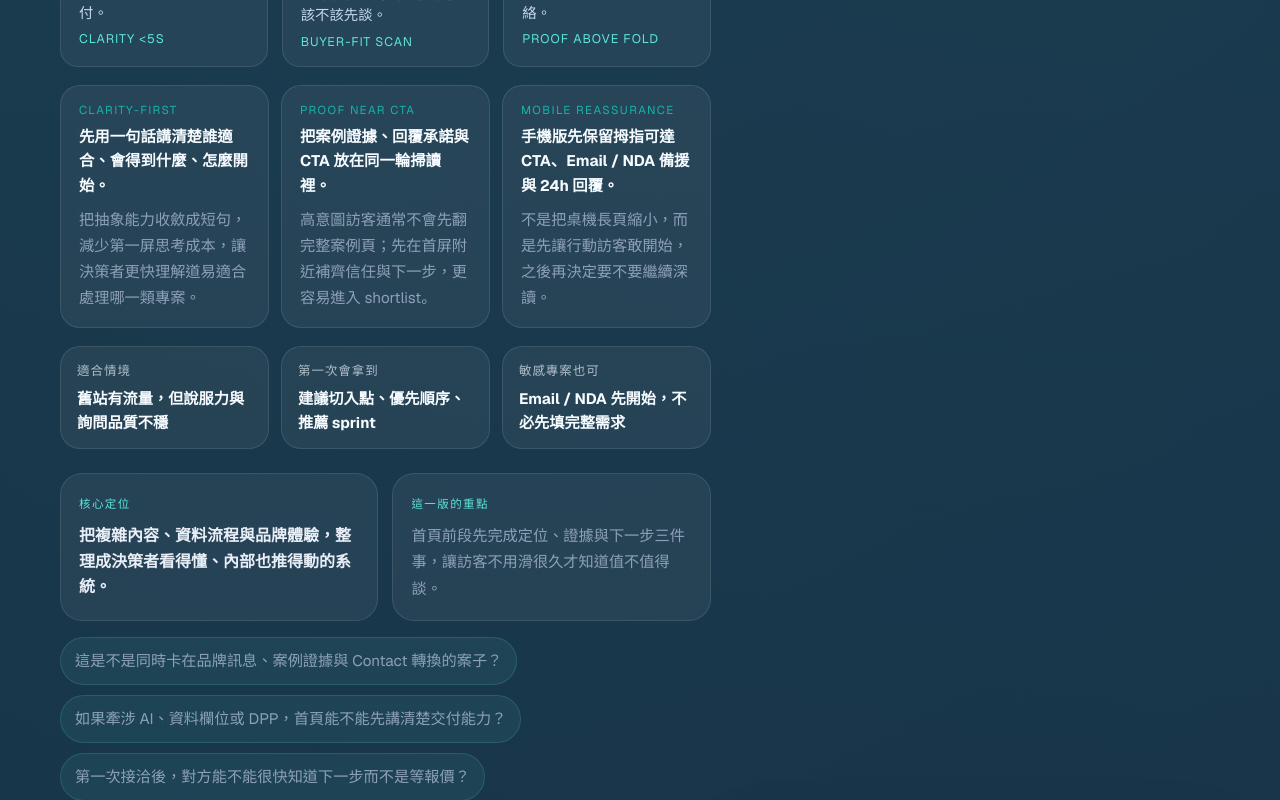
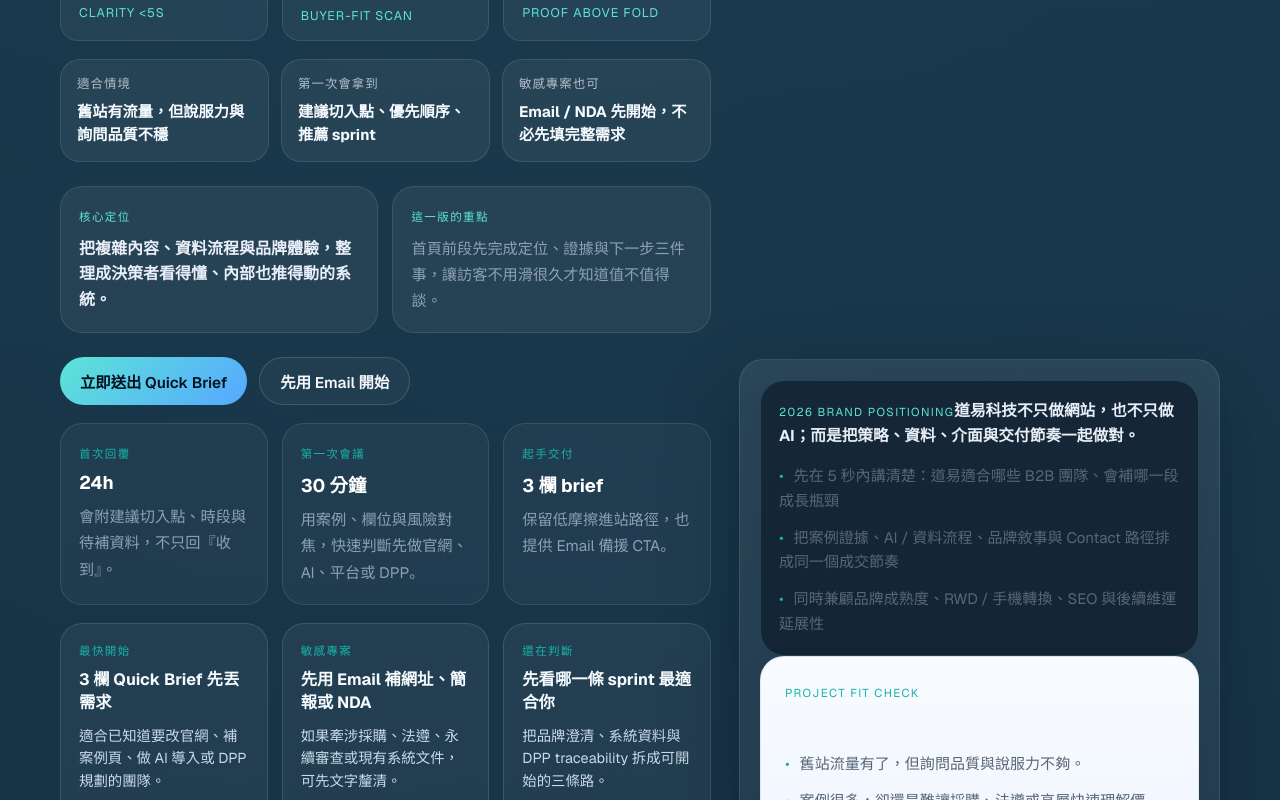
Before and after one commit to yangyen1977-wq/daoyi-website-2026, a Next.js app: page / in a window 1280 px wide. Shown: the part 1380-2180 px from the top of the page. Built offline with nearby package versions, Linux system fonts and the light colour scheme.

Commit message:
Refine homepage clarity and reduce repetition

```diff
--- a/src/app/page.tsx
+++ b/src/app/page.tsx
@@ -19,8 +19,6 @@ import {
   contactFastFacts,
   contactCommitments,
   contactPrepChecklist,
-  homepageContactRoutes,
-  heroDecisionMetrics,
   verifiedProofLedger,
   engagementPackages,
   engagementSteps,
@@ -32,9 +30,7 @@ import {
   heroClients,
   homepageBeforeAfterRows,
   homepageContactMicrocopy,
-  homepageDecisionSnapshot,
   homepageResponsePromiseCards,
-  homepageFirstScanEvidence,
   contactIntentCards,
   deliveryTracks,
   homepageShortlistScenarios,
@@ -341,39 +337,11 @@ export default function Home() {
       </Section>
 
       <Section
-        eyebrow="Decision snapshot"
-        title="先用四張卡，把首頁最重要的判斷一次講完。"
-        description="延續 ALM、Veza Digital 與 Genesys Growth 反覆提到的原則：高意圖買方通常只想先知道適不適合、做過什麼、怎麼開始，以及手機上會不會卡住。"
-      >
-        <div className="card-grid two-up homepage-decision-snapshot-grid">
-          {homepageDecisionSnapshot.map((item) => (
-            <article key={item.title} className="card homepage-decision-snapshot-card">
-              <span className="mini-label accent">{item.label}</span>
-              <h3>{item.title}</h3>
-              <p>{item.detail}</p>
-              <strong>{item.proof}</strong>
-            </article>
-          ))}
-        </div>
-      </Section>
-
-      <Section
         eyebrow="Homepage decision flow"
         title="把成熟 B2B / SaaS 首頁最重要的 proof、fit 與 CTA，濃縮成一段就看懂。"
-        description="不再堆疊多組相似 scorecard，而是保留更像 shortlist 材料的核心區：先講 proof，再講適合誰，最後講怎麼開始。"
+        description="保留真正有助於 shortlist 的內容：先講 proof，再講適合誰，最後講怎麼開始。"
       >
-        <div className="card-grid three-up homepage-first-scan-grid">
-          {homepageFirstScanEvidence.map((item) => (
-            <article key={item.title} className="card homepage-first-scan-card">
-              <span className="mini-label accent">{item.label}</span>
-              <h3>{item.title}</h3>
-              <p>{item.detail}</p>
-              <strong>{item.proof}</strong>
-            </article>
-          ))}
-        </div>
-
-        <div className="homepage-before-after-table" aria-label="首頁優化前後差異" style={{ marginTop: 24 }}>
+        <div className="homepage-before-after-table" aria-label="首頁優化前後差異">
           <div className="homepage-before-after-header">
             <span>項目</span>
             <span>常見舊站狀態</span>
@@ -471,77 +439,7 @@ export default function Home() {
         </div>
       </Section>
 
-      <Section
-        eyebrow="Homepage decision principles"
-        title="把成熟 B2B 官網常見的 conversion 原則，整理成道易首頁的判斷方式。"
-        description="越成熟的 B2B 官網，越會把 clarity、proof、CTA 與 mobile reassurance 收在同一個 decision flow 裡；這段就是把那些原則直接變成買方看得懂的首頁訊息。"
-      >
-        <div className="card-grid three-up homepage-benchmark-grid">
-          {homepageBenchmarkLearnings.map((item) => (
-            <article key={item.title} className="card homepage-benchmark-card">
-              <span className="mini-label accent">{item.label}</span>
-              <h3>{item.title}</h3>
-              <p>{item.detail}</p>
-              <strong>{item.action}</strong>
-            </article>
-          ))}
-        </div>
-      </Section>
 
-      <Section
-        eyebrow="Role-based decision flow"
-        title="不只分專案類型，也讓不同角色一眼知道自己要先看哪個切口。"
-        description="用 role-aware messaging 讓品牌、營運、永續、研究型團隊更快對號入座，而不是讀完整站後才發現適不適合。"
-      >
-        <div className="card-grid two-up homepage-role-decision-grid">
-          {homepageRoleDecisionCards.map((item) => (
-            <article key={item.title} className="feature-surface homepage-role-decision-card">
-              <span className="mini-label accent">{item.label}</span>
-              <h3>{item.title}</h3>
-              <p>{item.detail}</p>
-              <strong>{item.outcome}</strong>
-            </article>
-          ))}
-        </div>
-      </Section>
-
-      <Section
-        eyebrow="First-response 設計"
-        title="第一次接洽先拿到判斷依據，而不是只留下一封沒有下文的詢問。"
-        description="先把 response SLA、聯絡分流與起手交付提早講清楚，減少決策者第一次接洽的不確定感。"
-      >
-        <div className="card-grid three-up">
-          {heroDecisionMetrics.map((item) => (
-            <article key={item.label} className="card proof-narrative-card">
-              <span className="mini-label accent">{item.label}</span>
-              <h3>{item.value}</h3>
-              <p>{item.detail}</p>
-            </article>
-          ))}
-        </div>
-        <div className="card-grid three-up homepage-contact-route-grid">
-          {homepageContactRoutes.map((item) => {
-            const isExternal = item.href.startsWith("mailto:");
-
-            return (
-              <article key={item.title} className="feature-surface homepage-contact-route-card">
-                <span className="mini-label accent">{item.label}</span>
-                <h3>{item.title}</h3>
-                <p>{item.detail}</p>
-                {isExternal ? (
-                  <a href={item.href} className="button-secondary inline-button">
-                    {item.cta}
-                  </a>
-                ) : (
-                  <Link href={item.href} className="button-secondary inline-button">
-                    {item.cta}
-                  </Link>
-                )}
-              </article>
-            );
-          })}
-        </div>
-      </Section>
 
       <Section
         eyebrow="品牌摘要"
--- a/src/components/hero.tsx
+++ b/src/components/hero.tsx
@@ -25,29 +25,6 @@ const heroMicroProof = [
   },
 ];
 
-const heroDecisionQuestions = [
-  "這是不是同時卡在品牌訊息、案例證據與 Contact 轉換的案子？",
-  "如果牽涉 AI、資料欄位或 DPP，首頁能不能先講清楚交付能力？",
-  "第一次接洽後，對方能不能很快知道下一步而不是等報價？",
-];
-
-const heroBuyerAssurance = [
-  {
-    label: "Clarity-first",
-    title: "先用一句話講清楚誰適合、會得到什麼、怎麼開始。",
-    detail: "把抽象能力收斂成短句，減少第一屏思考成本，讓決策者更快理解道易適合處理哪一類專案。",
-  },
-  {
-    label: "Proof near CTA",
-    title: "把案例證據、回覆承諾與 CTA 放在同一輪掃讀裡。",
-    detail: "高意圖訪客通常不會先翻完整案例頁；先在首屏附近補齊信任與下一步，更容易進入 shortlist。",
-  },
-  {
-    label: "Mobile reassurance",
-    title: "手機版先保留拇指可達 CTA、Email / NDA 備援與 24h 回覆。",
-    detail: "不是把桌機長頁縮小，而是先讓行動訪客敢開始，之後再決定要不要繼續深讀。",
-  },
-];
 
 export function Hero() {
   return (
@@ -72,16 +49,6 @@ export function Hero() {
 
           <HeroClarityChecklist />
 
-          <div className="hero-buyer-assurance-grid" aria-label="競品學習後內化的首頁原則">
-            {heroBuyerAssurance.map((item) => (
-              <article key={item.title} className="hero-buyer-assurance-card">
-                <span className="mini-label accent">{item.label}</span>
-                <strong>{item.title}</strong>
-                <p>{item.detail}</p>
-              </article>
-            ))}
-          </div>
-
           <div className="hero-quick-signals" aria-label="首輪決策摘要">
             {heroQuickSignals.map((item) => (
               <article key={item.label} className="hero-quick-signal-card">
@@ -100,12 +67,6 @@ export function Hero() {
               <span className="mini-label">這一版的重點</span>
               <p>首頁前段先完成定位、證據與下一步三件事，讓訪客不用滑很久才知道值不值得談。</p>
             </div>
-          </div>
-
-          <div className="hero-decision-question-strip" aria-label="買方快速判斷問題">
-            {heroDecisionQuestions.map((item) => (
-              <p key={item} className="hero-decision-question-pill">{item}</p>
-            ))}
           </div>
 
           <div className="hero-actions">
--- a/src/lib/site.ts
+++ b/src/lib/site.ts
@@ -7,9 +7,9 @@ export const siteConfig = {
   email: "hello@daoyidh.com",
   phone: "+886-6-000-0000",
   location: "Tainan / Taipei / Remote",
-  heroTitle: "把 B2B 官網、案例證據、AI 與 DPP，整理成更容易成交也更容易啟動的系統",
+  heroTitle: "把 B2B 官網、案例證據、AI 與 DPP，整成決策者一看就懂、團隊也推得動的系統",
   heroDescription:
-    "給品牌、製造業與研究型組織：道易把首頁主張、案例說服力、資料流程、RWD / 手機 CTA 與 Contact 轉換整成同一套可交付方案，讓第一次進站更快 shortlist、第一次接洽更快拿到可執行下一步。",
+    "給品牌、製造業與研究型組織：道易用更清楚的品牌主張、可驗證的案例證據、低摩擦 CTA 與資料流程敘事，讓第一次進站更快 shortlist、第一次接洽更快進到可執行下一步。",
 };
 
 export const homepageShortlistScenarios = [
```
